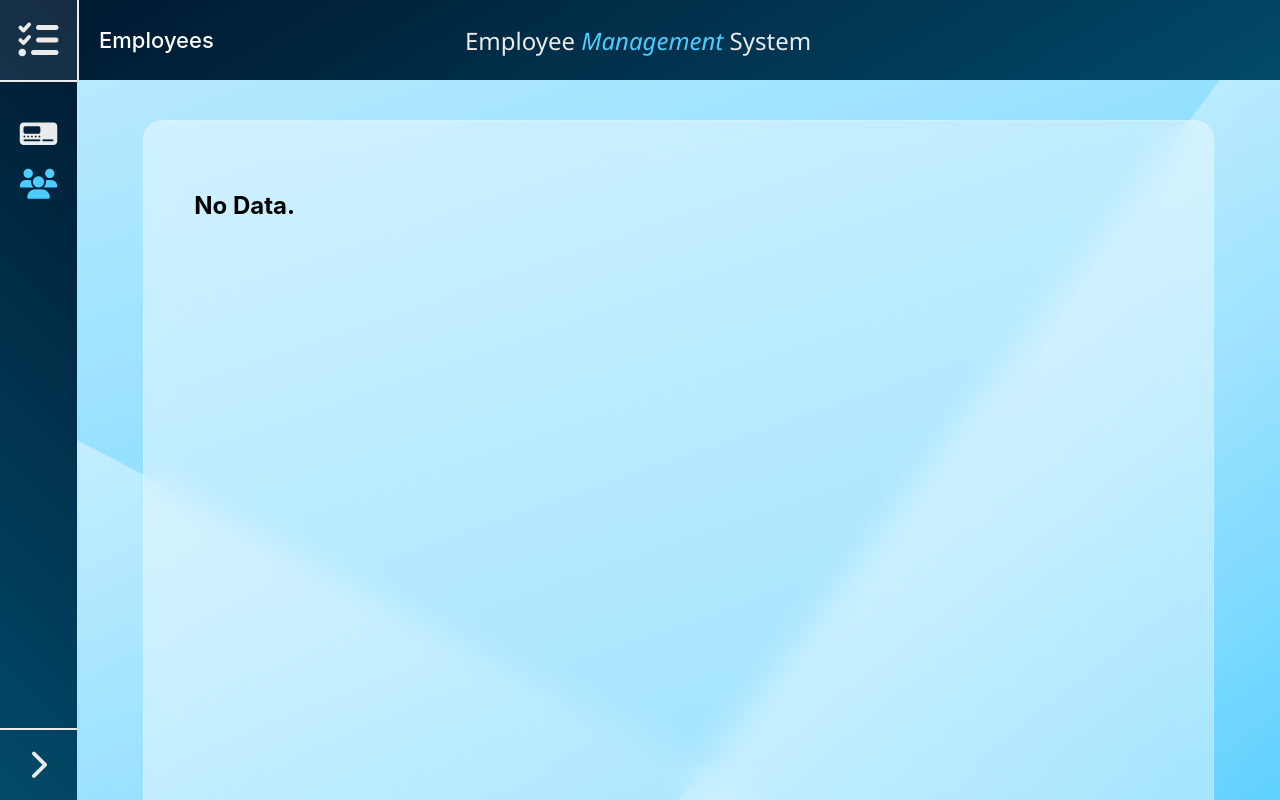
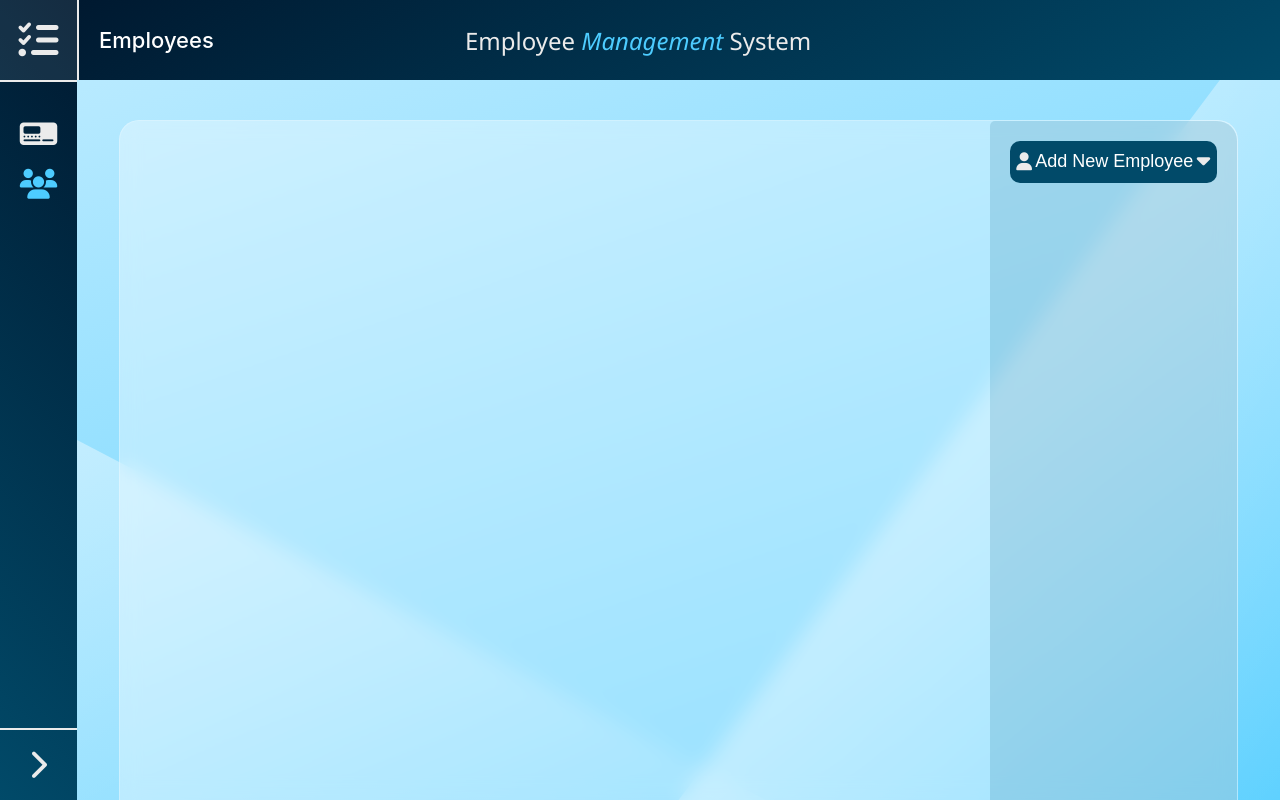
Before and after one commit to Reckadon/EmployeeManagementSite, a React (Create React App) app: page /employees in a window 1280 px wide. Built offline with nearby package versions, Linux system fonts and the light colour scheme.

Commit message:
add employee feature done

```diff
--- a/src/App.js
+++ b/src/App.js
@@ -2,9 +2,12 @@ import React, { Component } from "react";
 import { BrowserRouter as Router } from "react-router-dom";
 import NavBar from "./components/navbar";
 import Container from "./components/Container";
+import Store from "./DataStorage";
 
 class App extends Component {
-  state = {};
+  componentDidMount() {
+    Store.initializeStore();
+  }
 
   render() {
     return (
--- /dev/null
+++ b/src/DataStorage.js
@@ -0,0 +1,21 @@
+export default class Store {
+  static initializeStore() {
+    let data = localStorage.getItem("employees");
+    if (data === null) {
+      const starterData = {
+        id: 1,
+        employees: [],
+      };
+      localStorage.setItem("employees", JSON.stringify(starterData));
+    }
+  }
+  static getID() {
+    return JSON.parse(localStorage.getItem("employees")).id;
+  }
+  static addEmployee(employee) {
+    let data = JSON.parse(localStorage.getItem("employees"));
+    data.employees.push(employee);
+    data.id = Number(data.id) + 1;
+    localStorage.setItem("employees", JSON.stringify(data));
+  }
+}
--- a/src/EmployeeClass.js
+++ b/src/EmployeeClass.js
@@ -1,4 +1,46 @@
+/*
+    id
+    first name
+    last name
+    age
+    salary
+    designation
+    gender
+    telephone number
+    email address
+    onLeave
+    date employed
+*/
+
 class Employee {
-  constructor() {}
+  constructor(
+    id,
+    fName,
+    lName,
+    age,
+    salary,
+    designation,
+    gender,
+    number,
+    email,
+    onLeave
+  ) {
+    this.id = id;
+    this.fName = fName;
+    this.lName = lName;
+    this.age = age;
+    this.salary = salary;
+    this.designation = designation;
+    this.gender = gender;
+    this.number = number;
+    this.email = email;
+    this.onLeave = onLeave;
+    const currentTime = new Date();
+    const month = currentTime.getMonth() + 1;
+    const day = currentTime.getDate();
+    const year = currentTime.getFullYear();
+    const dateEmployed = day + "/" + month + "/" + year;
+    this.dateEmployed = dateEmployed;
+  }
 }
 export default Employee;
--- /dev/null
+++ b/src/components/AddEmployee.js
@@ -0,0 +1,183 @@
+import React, { Component } from "react";
+import "./styles/employees.css";
+import Employee from "../EmployeeClass.js";
+import Store from "../DataStorage";
+
+class AddEmployee extends Component {
+  state = {
+    formVisible: false,
+    fname: "",
+    lname: "",
+    age: "",
+    salary: "",
+    designation: "",
+    gender: "male",
+    number: "",
+    email: "",
+  };
+
+  handleChange = (event) => {
+    this.setState({
+      [event.target.id]: event.target.value,
+    });
+  };
+
+  handleSubmit = (event) => {
+    //creating employee object
+    const {
+      fname,
+      lname,
+      age,
+      salary,
+      designation,
+      gender,
+      number,
+      email,
+    } = this.state;
+    const employee = new Employee(
+      Store.getID(),
+      fname,
+      lname,
+      age,
+      salary,
+      designation,
+      gender,
+      number,
+      email,
+      false
+    );
+    Store.addEmployee(employee);
+    event.preventDefault();
+    //reseting values
+    for (const x in this.state) {
+      if (x !== "formVisible") {
+        this.setState({
+          [x]: "",
+        });
+      }
+    }
+    //retracting form
+    this.setState({ formVisible: false });
+    //showing alert
+    document.getElementById("alertAdded").style.display = "block";
+    setTimeout(() => {
+      document.getElementById("alertAdded").style.display = "none";
+    }, 3000);
+  };
+
+  render() {
+    return (
+      <React.Fragment>
+        <button
+          className="sideButton"
+          id="addEmployeeBtn"
+          onClick={() => this.showForm()}
+        >
+          <span className="fas fa-user"></span>
+          <span>Add New Employee</span>
+          <span
+            className="fas fa-sort-down"
+            style={{
+              transform: this.state.formVisible
+                ? "rotate(180deg)"
+                : "rotate(0deg)",
+            }}
+          ></span>
+        </button>
+        <div
+          id="addEmployeeForm"
+          className={this.state.formVisible ? "active" : null}
+        >
+          <form onSubmit={this.handleSubmit}>
+            <label htmlFor="fname">First Name:</label>
+            <input
+              value={this.state.fname}
+              onChange={this.handleChange}
+              required
+              autoComplete={"" + Math.random()}
+              type="text"
+              id="fname"
+            />
+            <label htmlFor="lname">Last Name:</label>
+            <input
+              value={this.state.lname}
+              onChange={this.handleChange}
+              required
+              autoComplete={"" + Math.random()}
+              type="text"
+              id="lname"
+            />
+            <label htmlFor="age">Age:</label>
+            <input
+              value={this.state.age}
+              onChange={this.handleChange}
+              required
+              autoComplete={"" + Math.random()}
+              type="number"
+              min="0"
+              id="age"
+            />
+            <label htmlFor="salary">Salary:</label>
+            <input
+              value={this.state.salary}
+              onChange={this.handleChange}
+              required
+              autoComplete={"" + Math.random()}
+              type="number"
+              min="0"
+              id="salary"
+            />
+            <label htmlFor="designation">Designation:</label>
+            <input
+              value={this.state.designation}
+              onChange={this.handleChange}
+              required
+              autoComplete={"" + Math.random()}
+              type="text"
+              id="designation"
+            />
+            <label htmlFor="gender">Gender:</label>
+            <select
+              id="gender"
+              value={this.state.gender}
+              onChange={this.handleChange}
+            >
+              <option value="male">Male</option>
+              <option value="female">Female</option>
+              <option value="other">Other</option>
+            </select>
+            <label htmlFor="number">Phone Number:</label>
+            <input
+              value={this.state.number}
+              onChange={this.handleChange}
+              required
+              autoComplete={"" + Math.random()}
+              type="number"
+              min="0"
+              id="number"
+            />
+            <label htmlFor="email">Email Address:</label>
+            <input
+              value={this.state.email}
+              onChange={this.handleChange}
+              required
+              autoComplete={"" + Math.random()}
+              type="email"
+              min="0"
+              id="email"
+            />
+            <input id="addBtnInput" type="submit" value="Add Employee" />
+          </form>
+        </div>
+        <div id="alertAdded">
+          <h4 className="alertH4">Employee Added</h4>
+        </div>
+      </React.Fragment>
+    );
+  }
+  showForm() {
+    this.setState({ formVisible: !this.state.formVisible });
+  }
+}
+
+export default AddEmployee;
--- a/src/components/EmployeeList.js
+++ b/src/components/EmployeeList.js
@@ -1,14 +1,8 @@
-import React, { Component } from "react";
+import { Component } from "react";
 
 class EmployeeList extends Component {
   render() {
-    let data = localStorage.getItem("employees");
-    if (data === null) {
-      return <h2>No Data.</h2>;
-    } else {
-      data = JSON.parse(data);
-      console.log(data);
-    }
+    return null;
   }
 }
 
--- a/src/components/Employees.js
+++ b/src/components/Employees.js
@@ -1,10 +1,19 @@
 import React, { Component } from "react";
 import EmployeeList from "./EmployeeList";
+import AddEmployee from "./AddEmployee";
 
 class Employees extends Component {
-  state = {};
   render() {
-    return <EmployeeList />;
+    return (
+      <React.Fragment>
+        <div id="main">
+          <EmployeeList />
+        </div>
+        <div id="side">
+          <AddEmployee />
+        </div>
+      </React.Fragment>
+    );
   }
 }
 
--- a/src/components/navbar.js
+++ b/src/components/navbar.js
@@ -10,7 +10,7 @@ class NavBar extends Component {
   extend() {
     if (window.screen.width > 480) {
       let Element;
-      Element = document.getElementsByTagName("h4");
+      Element = document.getElementsByClassName("navh4");
       for (const element of Element) {
         element.style.display = this.state.extended ? "none" : "inline";
       }
@@ -65,7 +65,7 @@ class NavBar extends Component {
             <li>
               <span>
                 <span className="small fas fa-digital-tachograph"></span>
-                <h4>Dashboard</h4>
+                <h4 className="navh4">Dashboard</h4>
               </span>
             </li>
           </NavLink>
@@ -78,7 +78,7 @@ class NavBar extends Component {
             <li>
               <span>
                 <span className="small fas fa-users"></span>
-                <h4>Employees</h4>
+                <h4 className="navh4">Employees</h4>
               </span>
             </li>
           </NavLink>
--- a/src/components/styles/container.css
+++ b/src/components/styles/container.css
@@ -52,22 +52,32 @@
 #content {
   position: relative;
   transform: translateY(-95vh);
-  width: 89%;
+  width: 93%;
   box-sizing: border-box;
-  padding: 50px;
   margin: auto;
   margin-bottom: -87vh;
-  /* temporary */
-  height: 200vh;
+  display: flex;
+  min-height: 100vh;
 
-  backdrop-filter: blur(15px);
-  background-color: rgba(255, 255, 255, 0.404);
+  backdrop-filter: blur(10px);
+  background-color: rgba(255, 255, 255, 0.349);
   border: 1px solid rgba(255, 255, 255, 0.219);
   border-radius: 20px;
 }
-footer {
-  z-index: 20;
-  background-color: aquamarine;
+#main {
+  flex: 8;
+  padding: 20px;
+}
+#side {
+  background-color: rgba(0, 94, 131, 0.151);
+  flex: 2;
+  padding: 20px;
+  border-radius: 5px;
+  border-top-right-radius: 20px;
+  border-bottom-right-radius: 20px;
+  display: flex;
+  flex-direction: column;
+  align-items: center;
 }
 
 @media only screen and (max-width: 480px) {
@@ -83,5 +93,7 @@ footer {
   }
   #content {
     transform: translateY(-90vh);
+    width: 100%;
+    flex-direction: column;
   }
 }
--- /dev/null
+++ b/src/components/styles/employees.css
@@ -0,0 +1,98 @@
+.sideButton,
+#addEmployeeForm > form > input#addBtnInput {
+  background-color: rgb(1, 74, 105);
+  color: white;
+  width: 100%;
+  padding: 5px;
+  border-radius: 10px;
+  border: 0px;
+  font-size: large;
+  font-weight: 500;
+  display: flex;
+  align-items: center;
+  justify-content: center;
+  cursor: pointer;
+}
+.sideButton:hover {
+  background-color: rgb(26, 94, 122);
+}
+.sideButton:active {
+  background-color: rgb(16, 61, 80);
+}
+#addEmployeeBtn {
+  justify-content: space-around;
+  z-index: 2;
+}
+#addEmployeeBtn > .fa-sort-down {
+  font-size: larger;
+  padding-bottom: 10px;
+}
+.fa-sort-down {
+  transition: transform 0.5s ease-out;
+}
+#addEmployeeForm {
+  box-sizing: border-box;
+  width: 95%;
+  margin-top: -10px;
+  margin-bottom: 20px;
+  padding: 0px 10px;
+  border-radius: 10px;
+  max-height: 0px;
+  overflow: hidden;
+  background-color: rgba(1, 74, 105, 0.705);
+  color: rgb(246, 251, 255);
+  font-size: 17px;
+  transition: all 0.5s cubic-bezier(0.18, 0.65, 0.15, 0.96);
+}
+#addEmployeeForm.active {
+  padding: 10px;
+  padding-top: 20px;
+  max-height: 600px;
+}
+
+#addEmployeeForm > form > input {
+  text-transform: capitalize;
+  font-size: 16px;
+  color: rgb(228, 228, 228);
+  width: 90%;
+  margin: 0px 0px 10px 10px;
+  box-sizing: border-box;
+  background-color: transparent;
+  border: 0px;
+  border-bottom: 2px solid rgb(0, 12, 44);
+}
+#addEmployeeForm > form > select {
+  margin-bottom: 10px;
+  box-sizing: border-box;
+  width: 100%;
+  background-color: rgb(28, 89, 116);
+  color: rgb(228, 228, 228);
+  font-size: 16px;
+  border: 0px;
+  border-radius: 5px;
+  padding: 7px;
+}
+#addEmployeeForm > form > input#addBtnInput {
+  margin: 0px;
+}
+#addEmployeeForm > form > input#addBtnInput:hover {
+  background-color: rgb(26, 94, 122);
+}
+#addEmployeeForm > form > input#addBtnInput:active {
+  background-color: rgb(16, 61, 80);
+}
+
+div#alertAdded {
+  display: flex;
+  justify-content: center;
+  background-color: rgb(0, 194, 16);
+  margin: 0px;
+  width: 100%;
+  color: white;
+  display: none;
+}
+h4.alertH4 {
+  font-size: larger;
+  font-weight: 500;
+  margin: 10px;
+}
--- a/src/components/styles/navbar.css
+++ b/src/components/styles/navbar.css
@@ -1,5 +1,5 @@
 :root {
-  --accent-color: #008fc7;
+  --accent-color: rgb(0, 25, 48);
   --nav-foreground: rgb(235, 235, 235);
 }
 .fas {
@@ -12,7 +12,11 @@
   box-sizing: content-box;
   display: flex;
   flex-direction: column;
-  background: linear-gradient(225deg, rgb(0, 25, 48) 0%, rgb(1, 74, 105) 100%);
+  background: linear-gradient(
+    225deg,
+    var(--accent-color) 0%,
+    rgb(1, 74, 105) 100%
+  );
   width: 82px;
   height: 100vh;
   overflow: hidden;
@@ -73,7 +77,7 @@ a > span:hover,
 li:hover {
   background-color: rgba(255, 255, 255, 0.082);
 }
-h4 {
+h4.navh4 {
   all: inherit;
   color: var(--nav-foreground);
   padding: 3px 10px 0px 10px;
--- a/src/components/styles/topnav.css
+++ b/src/components/styles/topnav.css
@@ -2,7 +2,11 @@ nav {
   width: 100%;
   display: flex;
   align-items: center;
-  background: linear-gradient(150deg, rgb(0, 25, 48) 0%, rgb(1, 74, 105) 100%);
+  background: linear-gradient(
+    150deg,
+    var(--accent-color) 0%,
+    rgb(1, 74, 105) 100%
+  );
   color: var(--nav-foreground);
   min-height: 80px;
   z-index: 50;
--- a/src/index.css
+++ b/src/index.css
@@ -5,14 +5,30 @@ body {
   font-family: -apple-system, BlinkMacSystemFont, "Segoe UI", "Roboto", "Oxygen",
     "Ubuntu", "Cantarell", "Fira Sans", "Droid Sans", "Helvetica Neue",
     sans-serif;
-  -webkit-font-smoothing: antialiased;
+  /* -webkit-font-smoothing: antialiased; */
   -moz-osx-font-smoothing: grayscale;
   scroll-behavior: smooth;
+}
+input,
+select,
+button {
+  outline: none;
 }
 
 code {
   font-family: source-code-pro, Menlo, Monaco, Consolas, "Courier New",
     monospace;
+}
+/* Chrome, Safari, Edge, Opera */
+input::-webkit-outer-spin-button,
+input::-webkit-inner-spin-button {
+  -webkit-appearance: none;
+  margin: 0;
+}
+
+/* Firefox */
+input[type="number"] {
+  -moz-appearance: textfield;
 }
 
 #root {
```
Also changed, not shown: 1 other file (tests, documents, lock files or other folders).
